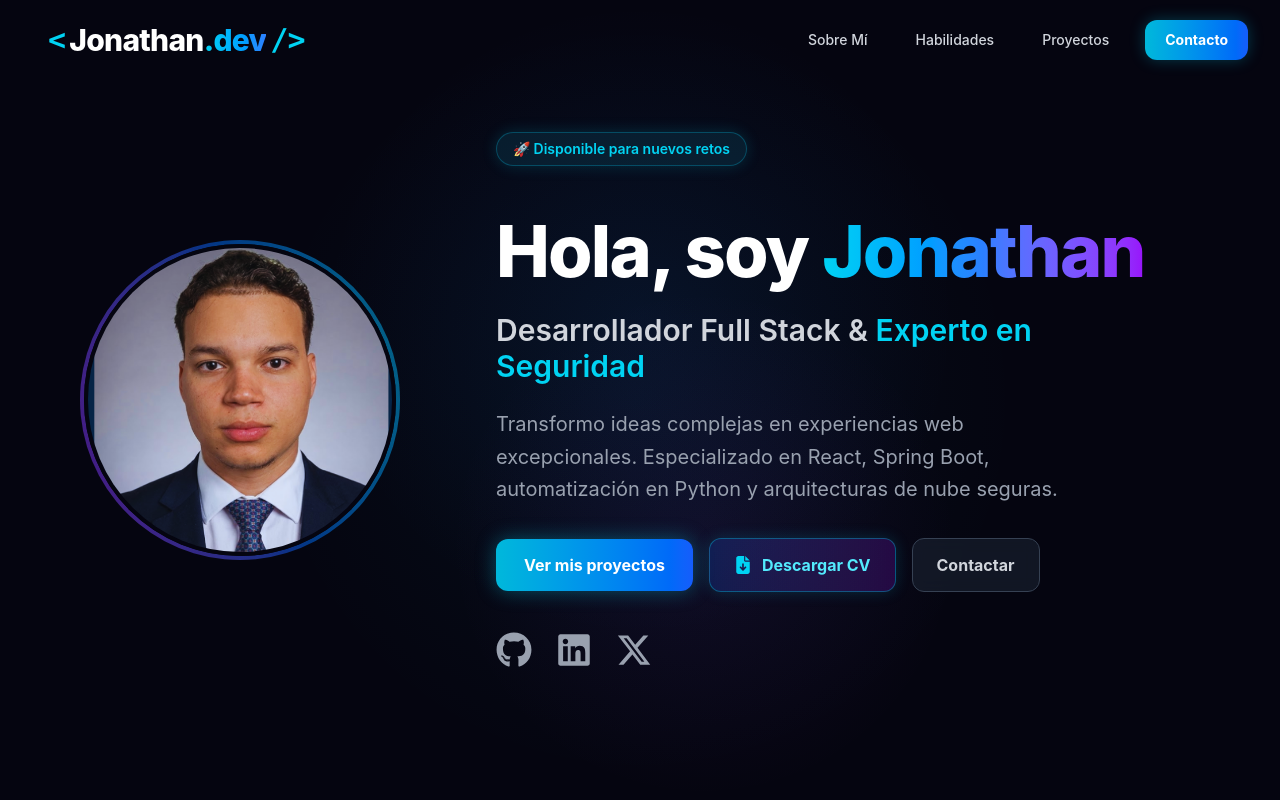
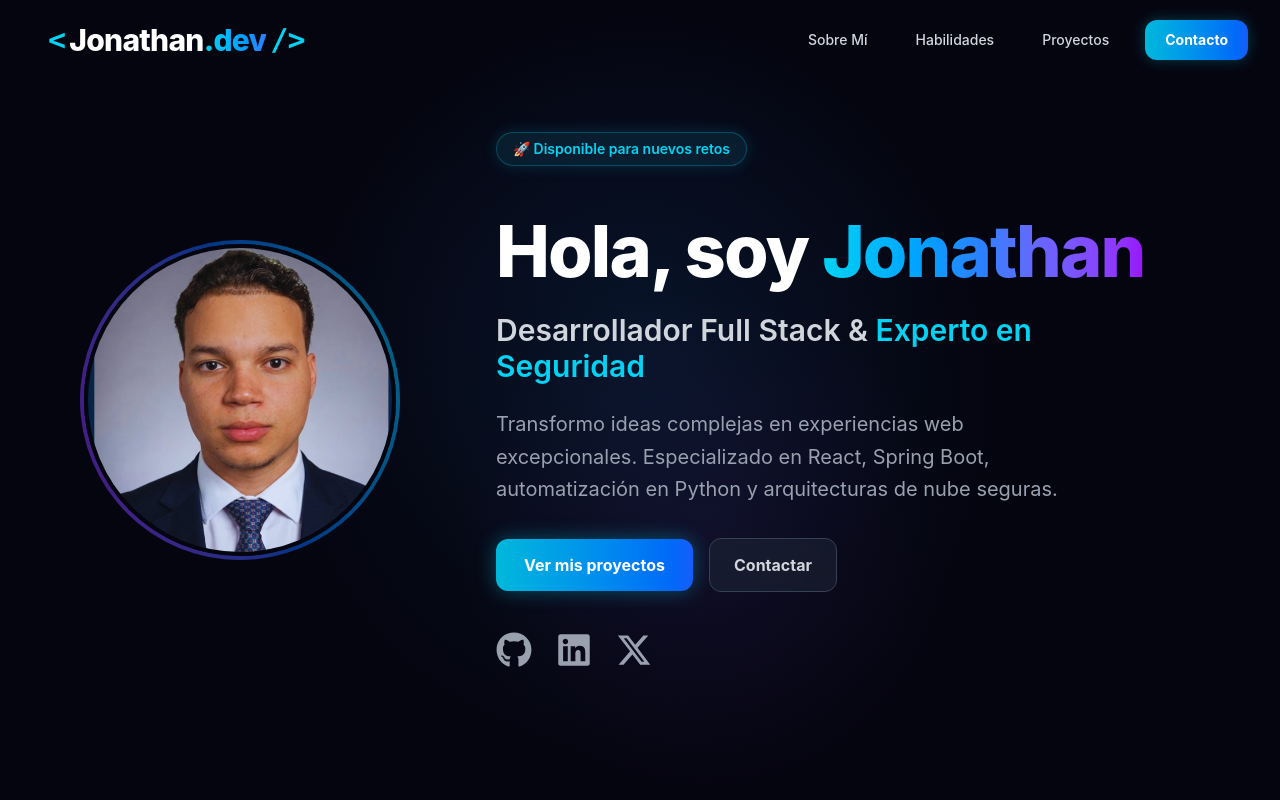
Before and after one commit to Yonatanuh/mi-portafolio, a React (Vite) app: page / in a window 1280 px wide. Shown: the top 800 px of the page. Built offline with nearby package versions, Linux system fonts and the light colour scheme.

Commit message:
Remover boton de descargar CV en Hero

```diff
--- a/src/components/Hero.jsx
+++ b/src/components/Hero.jsx
@@ -1,5 +1,5 @@
 import profilePic from "../assets/imagen-perfil/profile.png";
-import { FaGithub, FaLinkedin, FaXTwitter, FaFileArrowDown } from "react-icons/fa6";
+import { FaGithub, FaLinkedin, FaXTwitter } from "react-icons/fa6";
 import { motion } from "framer-motion";
 
 const Hero = () => {
@@ -112,16 +112,6 @@ const Hero = () => {
                 Ver mis proyectos
               </a>
               <a
-                href="/cv.pdf"
-                download="CV_Jonathan_Gonzalez.pdf"
-                target="_blank"
-                rel="noopener noreferrer"
-                className="inline-flex items-center gap-2.5 bg-gradient-to-r from-blue-600/20 to-purple-600/20 hover:from-blue-600/35 hover:to-purple-600/35 border border-cyan-500/40 hover:border-cyan-400 text-cyan-300 hover:text-white font-bold py-3.5 px-6 rounded-xl transition-all duration-300 transform hover:-translate-y-1 shadow-[0_0_15px_rgba(6,182,212,0.2)]"
-              >
-                <FaFileArrowDown className="text-lg text-cyan-400" />
-                Descargar CV
-              </a>
-              <a
                 href="#contacto"
                 className="bg-gray-800/50 backdrop-blur-sm border border-gray-700 hover:border-cyan-500/50 text-gray-300 hover:text-white font-bold py-3.5 px-6 rounded-xl transition-all duration-300 transform hover:-translate-y-1"
               >
```
